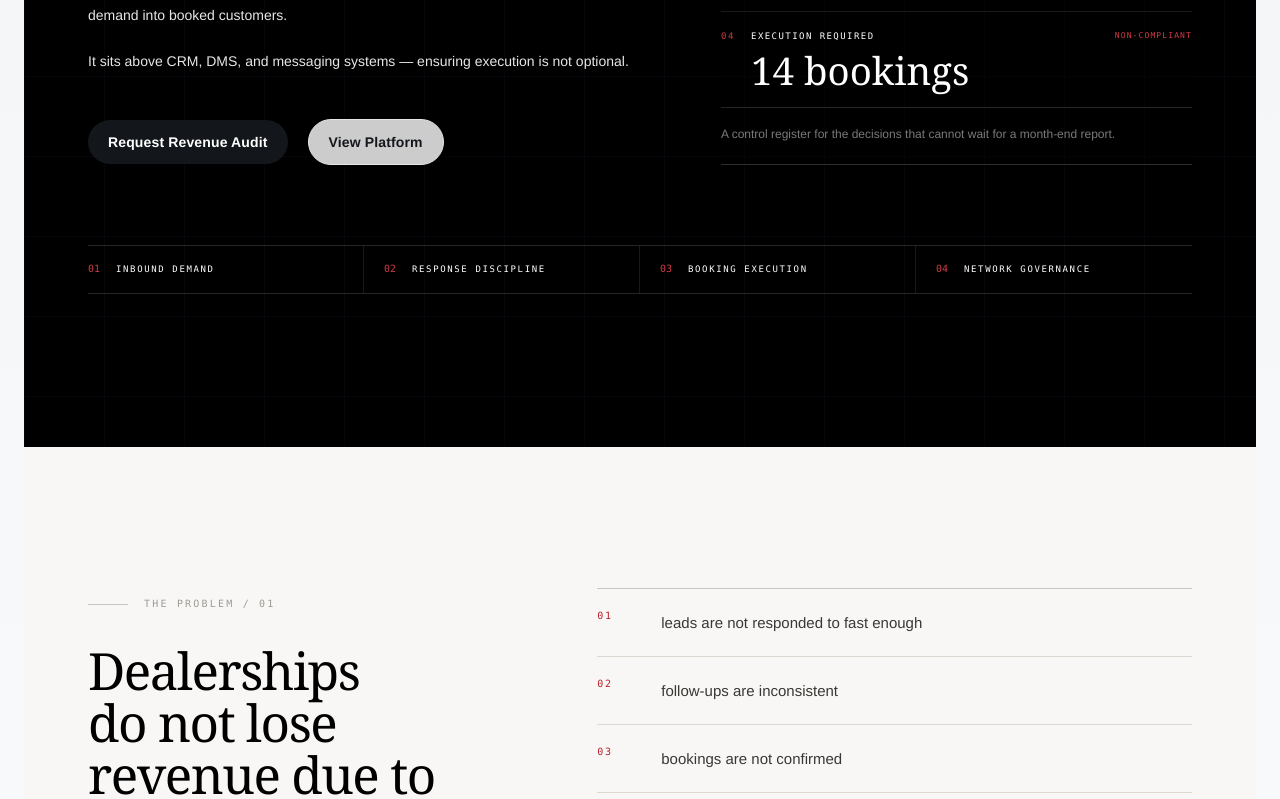
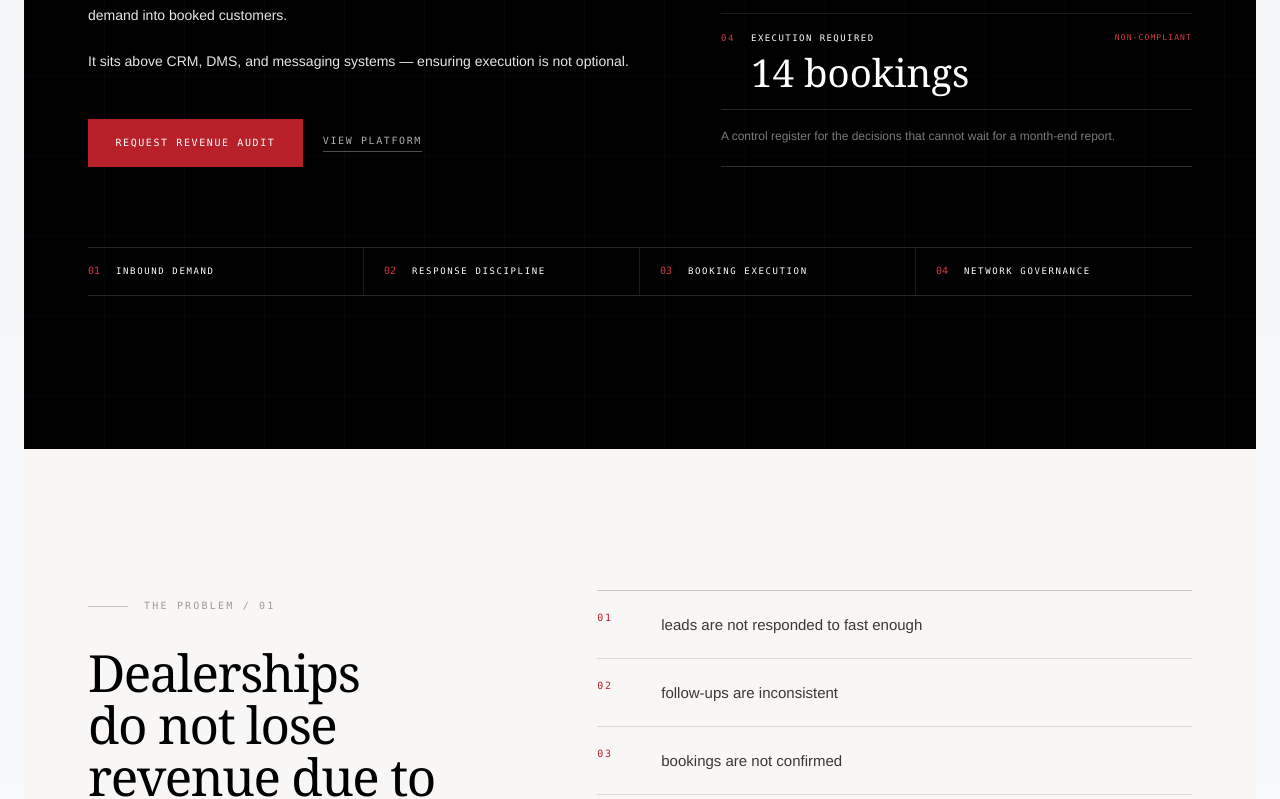
Before and after one commit to andisa-createprivateltd/autoraos-site, a Next.js app: page / in a window 1280 px wide. Shown: the part 929-1728 px from the top of the page. Built offline with nearby package versions, Linux system fonts and the light colour scheme; no server answers.

Commit message:
remove pill styling from public CTA primitive

```diff
--- a/src/components/ui/button-link.tsx
+++ b/src/components/ui/button-link.tsx
@@ -3,16 +3,24 @@
 import Link from "next/link";
 import type { ReactNode } from "react";
 import { trackMarketingEvent, type AnalyticsParams } from "@/lib/analytics";
-import { cn } from "@/lib/utils";
 
 type ButtonLinkProps = {
   href: string;
   children: ReactNode;
-  variant?: "primary" | "secondary" | "ghost";
+  variant?: "primary" | "secondary" | "ghost" | "light";
   className?: string;
   eventName?: string;
   eventParams?: AnalyticsParams;
+  target?: string;
+  rel?: string;
 };
+
+function buttonClass(variant: ButtonLinkProps["variant"]) {
+  if (variant === "secondary") return "autora-button autora-button--secondary";
+  if (variant === "ghost") return "autora-button autora-button--ghost-light";
+  if (variant === "light") return "autora-button autora-button--light";
+  return "autora-button autora-button--accent";
+}
 
 export function ButtonLink({
   href,
@@ -20,11 +28,15 @@ export function ButtonLink({
   variant = "primary",
   className,
   eventName,
-  eventParams
+  eventParams,
+  target,
+  rel
 }: ButtonLinkProps) {
   return (
     <Link
       href={href}
+      target={target}
+      rel={rel}
       onClick={() => {
         trackMarketingEvent(eventName || "cta_click", {
           href,
@@ -32,13 +44,7 @@ export function ButtonLink({
           ...eventParams
         });
       }}
-      className={cn(
-        "inline-flex items-center justify-center rounded-full px-5 py-3 text-sm font-semibold tracking-[0.01em] transition duration-200 focus-visible:outline-none focus-visible:ring-2 focus-visible:ring-coal/45 hover:-translate-y-0.5 active:translate-y-0",
-        variant === "primary" && "bg-coal text-white hover:bg-black",
-        variant === "secondary" && "border border-coal/20 bg-white text-coal hover:border-coal/50",
-        variant === "ghost" && "border border-coal/20 bg-white/80 text-coal hover:bg-coal hover:text-white",
-        className
-      )}
+      className={[buttonClass(variant), "w-full sm:w-auto", className].filter(Boolean).join(" ")}
     >
       {children}
     </Link>
```
